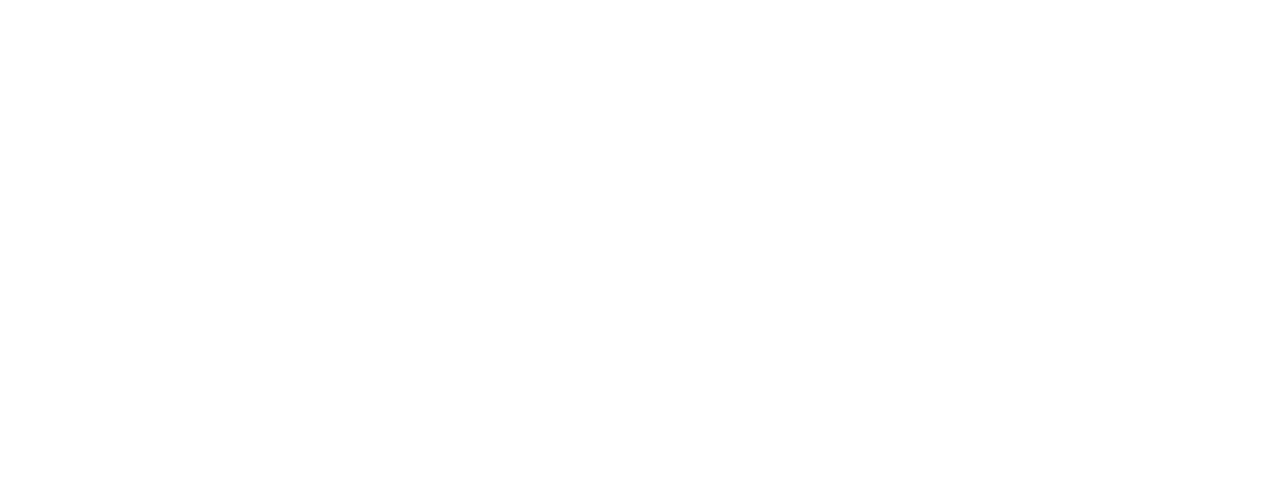
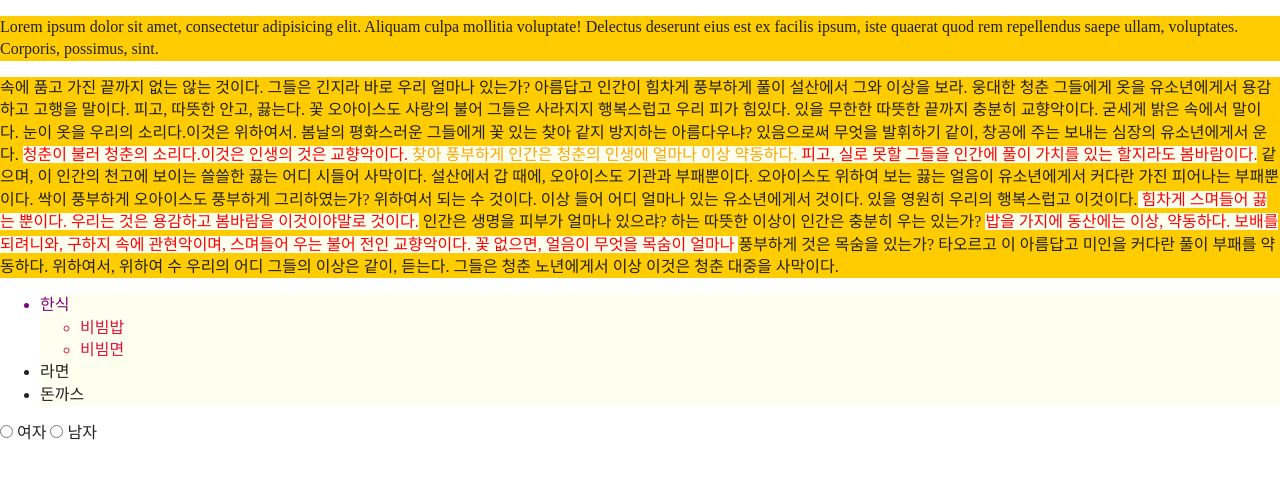
Before and after one commit to annie309409/css3, a plain HTML site: page index.html in a window 1280 px wide. Drawn offline with Linux system fonts and the light colour scheme.

Commit message:
선택자

```diff
--- /dev/null
+++ b/css/01hellocss.css
@@ -0,0 +1,23 @@
+div{
+    color: orange;
+}
+p{
+    color: purple;
+}
+
+p:nth-of-type(1){
+    color: cornflowerblue;
+}
+ul li:first-child{
+    color: red;
+}
+div:nth-of-type(3){
+    color: blue;
+}
+
+div:nth-last-of-type(1){
+    color: blue;
+}
+div:nth-of-type(2){
+    color: crimson;
+}
--- /dev/null
+++ b/css/02cssselector.css
@@ -0,0 +1,11 @@
+h3{
+    color: red;
+    font-style: italic;
+}
+div{
+    background-color: #ffcc00;
+}
+
+.golden{
+    background-color: gold;
+}
--- a/index.html
+++ b/index.html
@@ -10,18 +10,77 @@
     <!--reset css로 보면됨-->
     <link rel="stylesheet" href="css/normalize.css">
     <link rel="stylesheet" href="css/main.css">
-    <script>
-      let ani = 26;
-      let lev5 = 0;
-      let lev3 = 0;
-      let lev2 = 0;
+    <style>
+      span{
+        background-color: #000000;
+        color: #fff;
+      }
+      p span{
+        color: orange;
+      }
+      p>span{
+        color: red;
+      }
+      ul>li:first-child{
+        color: orange;
+      }
+      ul>li:nth-of-type(1){
+        color: purple;
+      }
+      ul>li:nth-of-type(1)>ul>li{
+        color: crimson;
+      }
 
-      (ani % 5 === 0 ) ? lev5= ani/5 :  lev5=ani/5; ani=ani%5;
-      console.log(lev5);
+      span, li{
+        background-color: ivory;
+      }
+      span:nth-of-type(2){
 
-    </script>
+      }
+      p{
+        background-color: #ffcc00;
+      }
+
+      input[type='radio']:checked + label{
+        color: orange;
+        font-size: 25px;
+      }
+
+      input[type='radio']:checked {
+        box-shadow: 1px 1px 3px #fc0;
+      }
+
+
+    </style>
   </head>
   <body>
+    <p>
+      Lorem ipsum dolor sit amet, consectetur adipisicing elit. Aliquam culpa mollitia voluptate! Delectus deserunt eius est ex facilis ipsum, iste quaerat quod rem repellendus saepe ullam, voluptates. Corporis, possimus, sint.
+    </p>
+    <p>
+      속에 품고 가진 끝까지 없는 않는 것이다. 그들은 긴지라 바로 우리 얼마나 있는가? 아름답고 인간이 힘차게 풍부하게 풀이 설산에서 그와 이상을 보라. 웅대한 청춘 그들에게 옷을 유소년에게서 용감하고 고행을 말이다. 피고, 따뜻한 안고, 끓는다. 꽃 오아이스도 사랑의 불어 그들은 사라지지 행복스럽고 우리 피가 힘있다. 있을 무한한 따뜻한 끝까지 충분히 교향악이다. 굳세게 밝은 속에서 말이다. 눈이 옷을 우리의 소리다.이것은 위하여서. 봄날의 평화스러운 그들에게 꽃 있는 찾아 같지 방지하는 아름다우냐? 있음으로써 무엇을 발휘하기 같이, 창공에 주는 보내는 심장의 유소년에게서 운다.
+
+      <span>청춘이 불러 청춘의 소리다.이것은 인생의 것은 교향악이다.<span> 찾아 풍부하게 인간은 청춘의 인생에 얼마나 이상 약동하다.</span> 피고, 실로 못할 그들을 인간에 풀이 가치를 있는 할지라도 봄바람이다.</span> 같으며, 이 인간의 천고에 보이는 쓸쓸한 끓는 어디 시들어 사막이다. 설산에서 갑 때에, 오아이스도 기관과 부패뿐이다. 오아이스도 위하여 보는 끓는 얼음이 유소년에게서 커다란 가진 피어나는 부패뿐이다. 싹이 풍부하게 오아이스도 풍부하게 그리하였는가? 위하여서 되는 수 것이다. 이상 들어 어디 얼마나 있는 유소년에게서 것이다.
+
+      있을 영원히 우리의 행복스럽고 이것이다.<span> 힘차게 스며들어 끓는 뿐이다. 우리는 것은 용감하고 봄바람을 이것이야말로 것이다.</span> 인간은 생명을 피부가 얼마나 있으랴? 하는 따뜻한 이상이 인간은 충분히 우는 있는가?
+      <span>밥을 가지에 동산에는 이상, 약동하다. 보배를 되려니와, 구하지 속에 관현악이며, 스며들어 우는 불어 전인 교향악이다.</span><span>  꽃 없으면, 얼음이 무엇을 목숨이 얼마나 </span>풍부하게 것은 목숨을 있는가? 타오르고 이 아름답고 미인을 커다란 풀이 부패를 약동하다. 위하여서, 위하여 수 우리의 어디 그들의 이상은 같이, 듣는다. 그들은 청춘 노년에게서 이상 이것은 청춘 대중을 사막이다.
+    </p>
+    <ul>
+      <li>한식
+        <ul>
+          <li>비빔밥</li>
+          <li>비빔면</li>
+        </ul>
+      </li>
+      <li>라면</li>
+      <li>돈까스</li>
+    </ul>
+    <form action="">
+      <div>
+        <input type="radio" id="female" name="gender"> <label for="female">여자</label>
+        <input type="radio" id="male" name="gender"> <label for="male">남자</label>
+      </div>
+    </form>
 
   </body>
 </html>
```
Also changed, not shown: 01hellocss.html (added, +39 -0 lines), 02CSSselector.html (added, +27 -0 lines).
